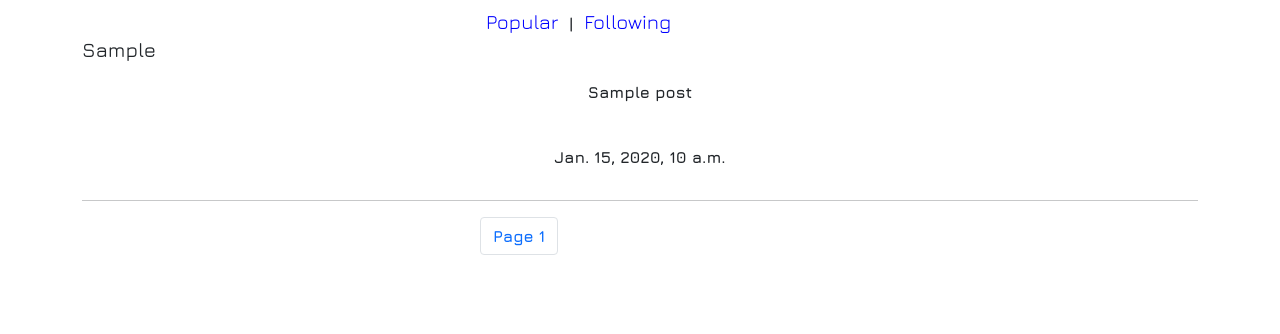
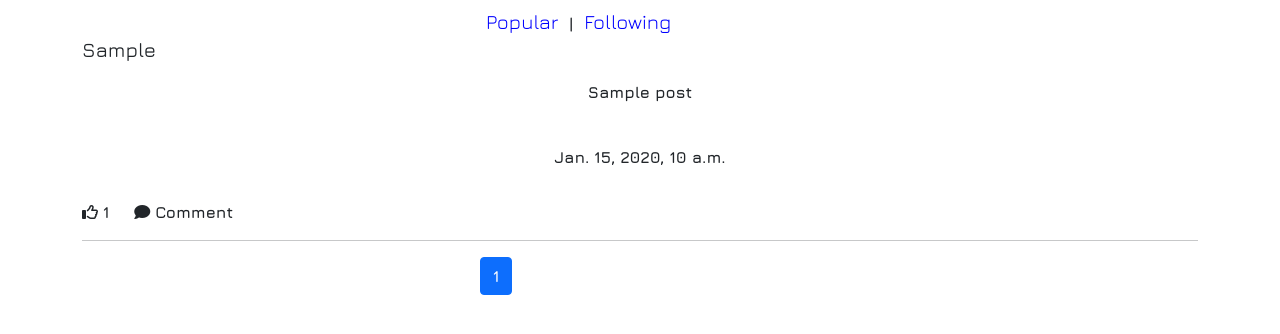
Before and after one commit to farhanazmiCS/Network, a Django app: template network/templates/network/index.html in a window 1280 px wide. Shown: the part 194-528 px from the top of the page. Run offline with Django 3.2, Linux system fonts and the light colour scheme; the template is opened without the code that fills it: most values are stand-ins (such as "Sample title", 1, 10 or a date in 2020); some libraries are stand-ins or nearby versions.

Commit message:
Updates to Pagination

```diff
--- a/network/static/network/network.js
+++ b/network/static/network/network.js
@@ -25,3 +25,7 @@ function loadAll() {
     document.querySelector('#newsfeed-all').style.display = 'block';
     document.querySelector('#newsfeed-following').style.display = 'none';
 }
+
+function likePost() {
+    // TODO
+}
--- a/network/static/network/styles.css
+++ b/network/static/network/styles.css
@@ -74,6 +74,14 @@ a {
     background-color: white;
 }
 
+.total-likes, .comment {
+    display: inline-block;
+}
+
+.comment {
+    margin-left: 20px;
+}
+
 .tab:hover {
     color: lightblue;
 }
--- a/network/templates/network/index.html
+++ b/network/templates/network/index.html
@@ -25,6 +25,12 @@
             <h5>{{ post.op }}</h5>
             <p>{{ post.post }}</p>
             <p>{{ post.timestamp }}</p>
+            <div class="total-likes">
+                <i id="like" class="far fa-thumbs-up"></i> {{ post.totalLikes }}
+            </div>
+            <div class="comment">
+                <i class="fas fa-comment"></i> Comment
+            </div>
             <hr>
         {% endfor %}
         </div>
@@ -33,17 +39,29 @@
             <ul class="pagination">
                 {% if page.has_previous %}
                 <li class="page-item">
-                    <a class="page-link" href="{% url 'index' %}?page={{ page.previous_page_number }}" aria-label="Previous">
+                    <a class="page-link" href="{% url 'index' %}?page=1" aria-label="Previous">
                         <span aria-hidden="true">&laquo;</span>
                     </a>
                 </li>
+                <li class="page-item">
+                    <a class="page-link" href="{% url 'index' %}?page={{ page.previous_page_number }}" aria-label="Previous">
+                        <span aria-hidden="true">&#60;</span>
+                    </a>
+                </li>
+                <li class="page-item"><a id="current-page" class="page-link" href="{% url 'index' %}?page={{ page.previous_page_number }}">{{ page_num_before }}</a></li>
                 {% endif %}
 
-                <li class="page-item"><a id="current-page" class="page-link">Page {{ page_num }}</a></li>
+                <li class="page-item active"><a id="current-page" class="page-link">{{ page_num }}</a></li>
 
                 {% if page.has_next %}
+                <li class="page-item"><a id="current-page" class="page-link" href="{% url 'index' %}?page={{ page.next_page_number }}">{{ page_num_after }}</a></li>
                 <li class="page-item">
                     <a class="page-link" href="{% url 'index' %}?page={{ page.next_page_number }}" aria-label="Next">
+                        <span aria-hidden="true">&#62;</span>
+                    </a>
+                </li>
+                <li class="page-item">
+                    <a class="page-link" href="{% url 'index' %}?page={{ last_page }}" aria-label="Next">
                         <span aria-hidden="true">&raquo;</span>
                     </a>
                 </li>
--- a/network/templates/network/layout.html
+++ b/network/templates/network/layout.html
@@ -11,6 +11,8 @@
         <link rel="preconnect" href="https://fonts.googleapis.com">
         <link rel="preconnect" href="https://fonts.gstatic.com" crossorigin>
         <link href="https://fonts.googleapis.com/css2?family=Jura:wght@300;400;500;600;700&family=Permanent+Marker&display=swap" rel="stylesheet">
+        <!-- fontawesome icon -->
+        <script src="https://kit.fontawesome.com/c800125977.js" crossorigin="anonymous"></script>
         {% block script %}
         {% endblock %}
     </head>
```
Also changed, not shown: network/views.py (+11 -5 lines), db.sqlite3.
